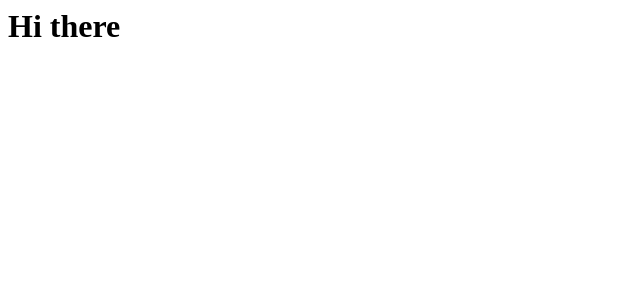
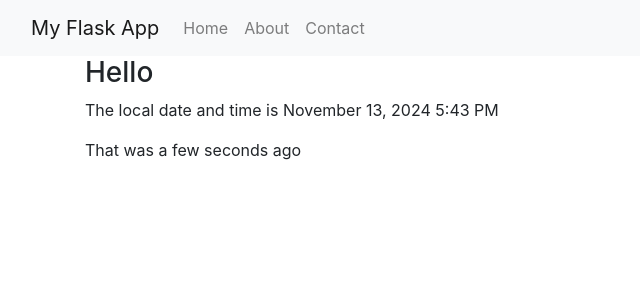
Before and after one commit to akgithub755/flask_app, a Flask app: page / in a window 1280 px wide. Shown: the top 300 px of the page, without its empty margins (0-640 px from the left). Run offline with Flask 3, Linux system fonts and the light colour scheme; some libraries are stand-ins or nearby versions.

Commit message:
add error handling pages

```diff
--- a/app.py
+++ b/app.py
@@ -1,5 +1,7 @@
 from flask import Flask, request, render_template, make_response,\
 redirect, jsonify, Response
+from flask_moment import Moment
+from datetime import datetime
 import os
 import io
 import sys
@@ -10,11 +12,13 @@ import verify
 
 
 app = Flask(__name__)
+moment = Moment(app)
 
 
 @app.route('/')
 def home():
-    return render_template('index.html')
+    return render_template('index.html',
+                           current_time=datetime.now())
 
 
 @app.route('/user/<name>')
@@ -85,6 +89,15 @@ def upload_file():
     return Response(log_generator(), mimetype='text/event-stream')
 
 
+@app.errorhandler(404)
+def page_not_found(e):
+    return render_template('404.html'), 404
+
+
+@app.errorhandler(505)
+def internal_server_error(e):
+    return render_template('500.html'), 500
+
 # @app.route('/upload', methods=['POST'])
 # def upload_file():
 #     if 'file' not in request.files:
@@ -114,4 +127,4 @@ def upload_file():
 
 
 if __name__ == '__main__':
-    app.run(debug=True, port=5005)
+    app.run(debug=True, port=5010)
--- a/templates/base.html
+++ b/templates/base.html
@@ -44,6 +44,8 @@
         {% endblock %}
     </div>
 
+    {% block scripts %} {{ moment.include_moment() }} {% endblock %}
+
     <!-- Bootstrap JS CDN (with Popper.js) -->
     <script src="https://code.jquery.com/jquery-3.3.1.slim.min.js" integrity="sha384-q8i/X+965DzO0rT7abK41JStQIAqVgRVzpbzo5smXKp4YfRvH+8abtTE1Pi6jizo" crossorigin="anonymous"></script>
     <script src="https://cdn.jsdelivr.net/npm/popper.js@1.14.7/dist/umd/popper.min.js" integrity="sha384-UO2eT0CpHqdSJQ6hJty5KVphtPhzWj9WO1clHTMGa3JDZwrnQq4sF86dIHNDz0W1" crossorigin="anonymous"></script>
--- a/templates/index.html
+++ b/templates/index.html
@@ -1 +1,9 @@
-<h1>Hi there</h1>
+{% extends "base.html" %}
+{% block title %}Flasky{% endblock %}
+{% block content %}
+
+<h3>Hello</h3>
+<p>The local date and time is {{ moment(current_time).format('LLL') }}</p>
+<p>That was {{ moment(current_time).fromNow(refresh=True)}}</p>
+
+{% endblock %}
```
